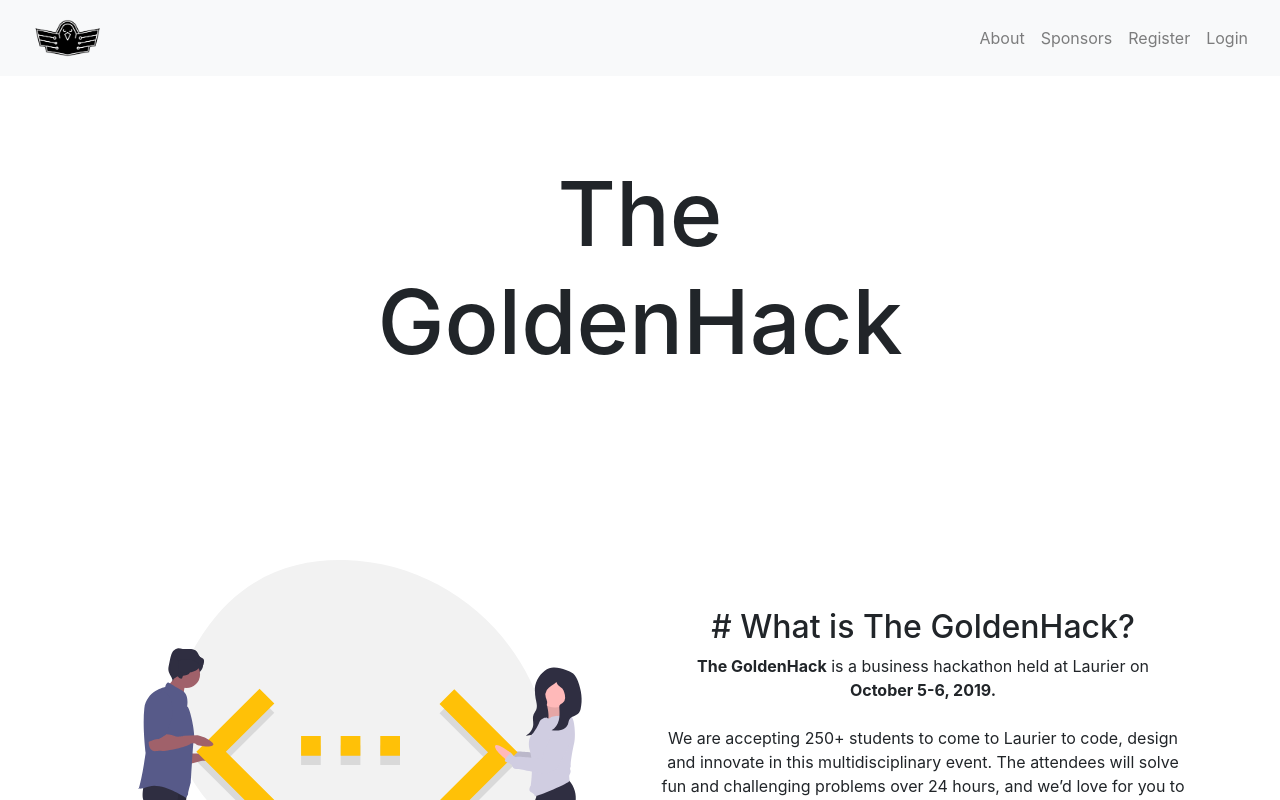
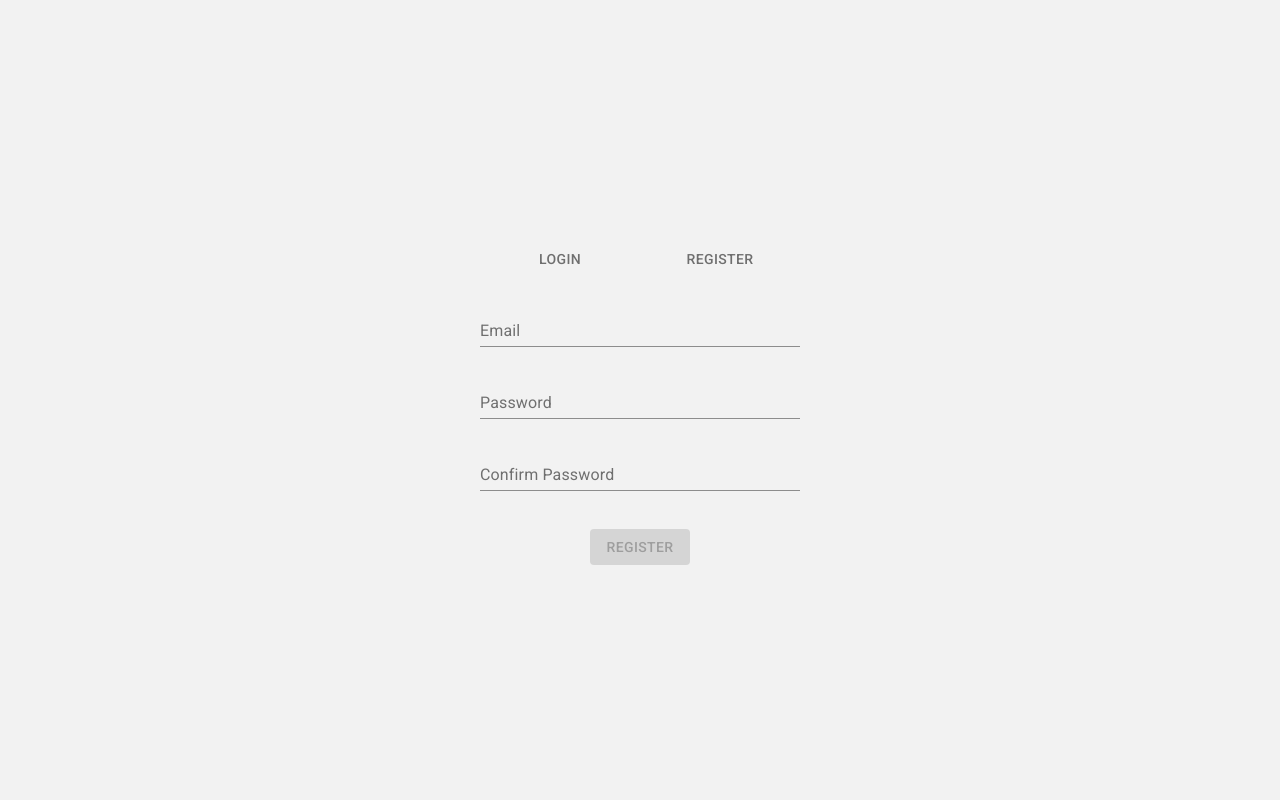
Before and after one commit to wuwica/hacker-hub-api, a React (Create React App) app in the folder client/: page /register in a window 1280 px wide. Before the commit this address led to /. Shown: the top 800 px of the page. Built offline with nearby package versions, Linux system fonts and the light colour scheme.

Commit message:
modernizing the login pages

```diff
--- a/client/src/App.js
+++ b/client/src/App.js
@@ -8,6 +8,12 @@
 
 class App extends React.Component {
   componentDidMount() {}
+
+  reset_token = () =>{
+      // remove user from local storage to log user out
+      console.log("removed key")
+      localStorage.removeItem('goldenHackLogin');
+  }
 
   render() {
     return (
@@ -53,10 +59,11 @@
               </ul>
             </div>
           </nav>
+          <div onClick={this.reset_token}> click </div>
 
           <Route path="/" exact component={StaticSite} />
           <Route path="/application" exact component={ApplicaitonPage} />
-          <Route path="/(login|register)" exact component={LoginRegisterPage} />
+          <Route exact path="/(login|register)" component={LoginRegisterPage} />
           <Route path='/password/reset/:token' component={ForgotPasswordPage} />
         </div>
       </Router>
--- a/client/src/helpers/auth-header.js
+++ b/client/src/helpers/auth-header.js
@@ -1,7 +1,7 @@
 export function authHeader() {
     // return authorization header with basic auth credentials
-    let user = JSON.parse(localStorage.getItem('user'));
-
+    let user = JSON.parse(localStorage.getItem('goldenHackLogin'));
+    //console.log(user)
     if (user && user.authdata) {
         return { 'Authorization': 'Basic ' + user.authdata };
     } else {
--- a/client/src/loginPage/login.css
+++ b/client/src/loginPage/login.css
@@ -1,7 +1,7 @@
 .LoginCard{
     display:flex;
     flex-direction: column;
-    background: #2F2E41;
+    background: #F2F2F2;
     padding: 30px;
     color: #fefefe;
 }
@@ -29,6 +29,18 @@
     display: flex;
     justify-content: center;
     align-items: center;
-    background: #fff4d1;
+    background: #F2F2F2;
 
-  }
+}
+
+.Single-Item-Center{
+    margin-top: 30px;
+    display:flex;
+    justify-content: center;
+}
+
+.User-Form{
+    display: flex;
+    justify-content: center;
+    flex-direction: column;
+}
--- a/client/src/loginPage/loginpages.js
+++ b/client/src/loginPage/loginpages.js
@@ -1,5 +1,7 @@
 import React from "react";
 import { userService } from "../services/user.service";
+import Button from "@material-ui/core/Button";
+import TextField from '@material-ui/core/TextField';
 //import "./login.css";
 
 class LoginPage extends React.Component {
@@ -30,7 +32,7 @@
     e.preventDefault();
 
     this.setState({ submitted: true, failed: false });
-    const { email, password} = this.state;
+    const { email, password } = this.state;
 
     // stop here if form is invalid
     if (!(email && password)) {
@@ -60,20 +62,33 @@
   render() {
     return (
       <div className="Login">
-        <form onSubmit={this.handleSubmit}>
-          email <br />
-          <input id="email" type="email" onChange={this.handleChange} />
-          <br />
-          password <br />
-          <input id="password" type="password" onChange={this.handleChange} />
-          <br />
-          <input
+        <form onSubmit={this.handleSubmit} className={"User-Form"}>
+          <TextField
+            id="email"
+            type="email"
+            label="Email"
+            onChange={this.handleChange}
+            margin="normal"
+          />
+          <TextField
+            id="password"
+            label="Password"
+            type="password"
+            autoComplete="current-password"
+            margin="normal"
+            onChange={this.handleChange}
+          />
+          <div className={"Single-Item-Center"}>
+          <Button
             type="submit"
-            value="Login"
+            variant="contained"
             disabled={!this.validateForm() || this.state.submitted}
-          />
+          >
+            Login
+          </Button>
           {this.state.loading && <div>loading</div>}
           {this.state.failed && <div>Failed</div>}
+          </div>
         </form>
       </div>
     );
--- a/client/src/loginRegisterPage.jsx
+++ b/client/src/loginRegisterPage.jsx
@@ -5,26 +5,43 @@
 import {authHeader} from "./helpers/auth-header"
 import LoginPage from "./loginPage/loginpages";
 import RegisterPage from "./registerPage/registerpages";
+import Tabs from '@material-ui/core/Tabs';
+import Tab from '@material-ui/core/Tab';
 
 class LoginRegisterPage extends React.Component {
+  constructor(props){
+    super(props);
+    this.state = {
+      login: authHeader(),
+      value: this.props.match.url
+    }
+  }
+  changeTab = (event,newValue) =>{
+    this.setState({
+      value: newValue
+    });
+  }
+
   render() {
-    return authHeader() ? (
-      <Redirect to="/" />
-    ) :
+    return Object.entries(this.state.login).length === 0 && this.state.login.constructor === Object ?
     (
       <div className="LoginContainer">
         <div className="LoginCard">
         <Router>
           <div id="LoginRegisterToggle">
-            <Link className="nav-link" to="/login/">Login</Link>
-            <Link className="nav-link" to="/register/">Register</Link>
+            <Tabs onChange={this.changeTab} value={this.state.value} indicatorColor="primary" textColor="primary">
+              <Tab value={'/login/'} label="Login" component={Link} to={"/login/"} />
+              <Tab value={'/register/'} label="Register" component={Link} to={"/register/"}/>
+            </Tabs>
           </div>
           <Route path="/login" exact component={LoginPage} />
           <Route path="/register" exact component={RegisterPage} />
           </Router>
         </div>
       </div>
-    );
+    ) : (
+      <Redirect to="/" />
+    ) ;
   }
 }
 
--- a/client/src/registerPage/registerpages.js
+++ b/client/src/registerPage/registerpages.js
@@ -1,6 +1,8 @@
 import React from "react";
 import { userService } from "../services/user.service";
 import "../loginPage/login.css";
+import Button from "@material-ui/core/Button";
+import TextField from "@material-ui/core/TextField";
 
 class RegisterPage extends React.Component {
   constructor(props) {
@@ -40,12 +42,12 @@
     var patt = new RegExp("^(?=.*[A-Z])(?=.*[0-9])(?=.*[a-z]).{8}$");
 
     // stop here if form is invalid
-    if (patt.test(password)){
+    if (patt.test(password)) {
       this.setState({ submitted: false, failed: "Password not secure enough" });
       return;
     }
 
-    if (password !== password2){
+    if (password !== password2) {
       this.setState({ submitted: false, failed: "Password doesnt match" });
       return;
     }
@@ -81,39 +83,43 @@
   render() {
     return (
       <div className="Register">
-        <div className="FormHeader">REGISTER</div>
-        <form onSubmit={this.handleSubmit}>
-          Email <br />
-          <input
+        <form onSubmit={this.handleSubmit} className={"User-Form"}>
+          <TextField
             id="email"
+            type="email"
+            label="Email"
             value={this.state.email}
-            type="email"
+            onChange={this.handleChange}
+            margin="normal"
+          />
+          <TextField
+            id="password"
+            label="Password"
+            type="password"
+            autoComplete="current-password"
+            value={this.state.password1}
+            margin="normal"
             onChange={this.handleChange}
           />
-          <br />
-          Password <br />
-          <input
-            id="password"
-            value={this.state.password}
+          <TextField
+            id="password2"
+            label="Confirm Password"
             type="password"
+            value={this.state.password2}
+            margin="normal"
             onChange={this.handleChange}
           />
-          <br />
-          Confirm Password <br />
-          <input
-            id="password2"
-            value={this.state.password2}
-            type="password"
-            onChange={this.handleChange}
-          />
-          <br />
-          <input
-            type="submit"
-            value="Register"
-            disabled={!this.validateForm() || this.state.submitted}
-          />
-          {this.state.loading && <div>loading</div>}
-          {this.state.failed && <div>Failed</div>}
+          <div className="Single-Item-Center">
+            <Button
+              type="submit"
+              variant="contained"
+              disabled={!this.validateForm() || this.state.submitted}
+            >
+              Register
+            </Button>
+            {this.state.loading && <div>loading</div>}
+            {this.state.failed && <div>Failed</div>}
+          </div>
         </form>
       </div>
     );
```
